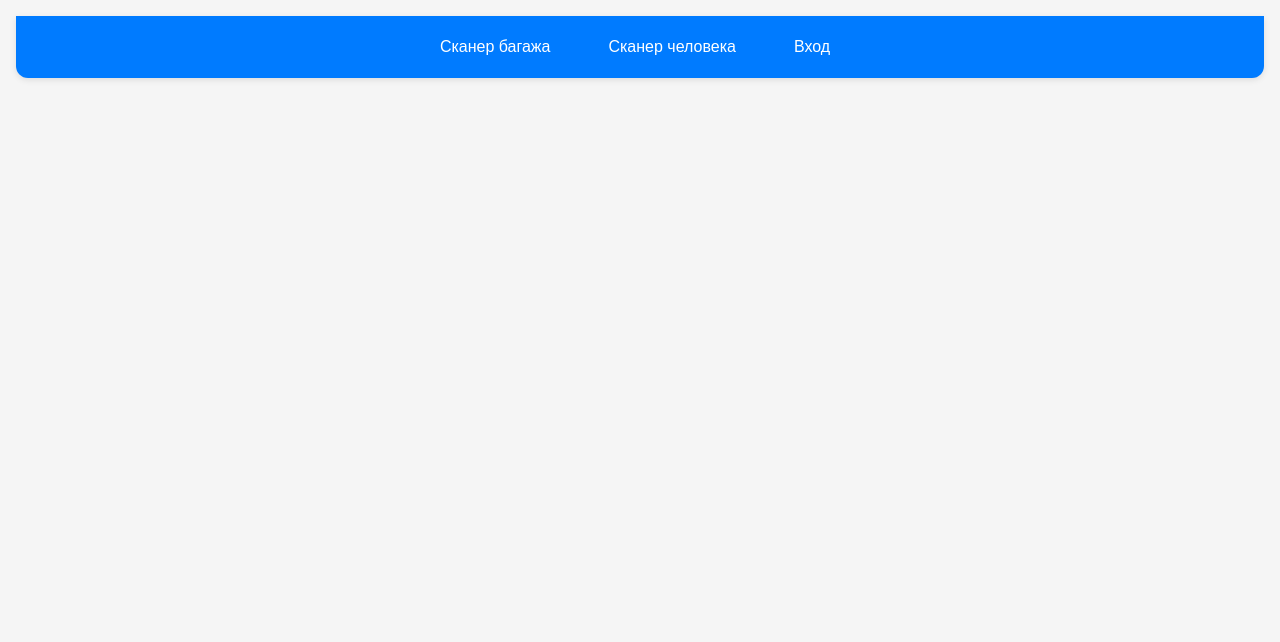
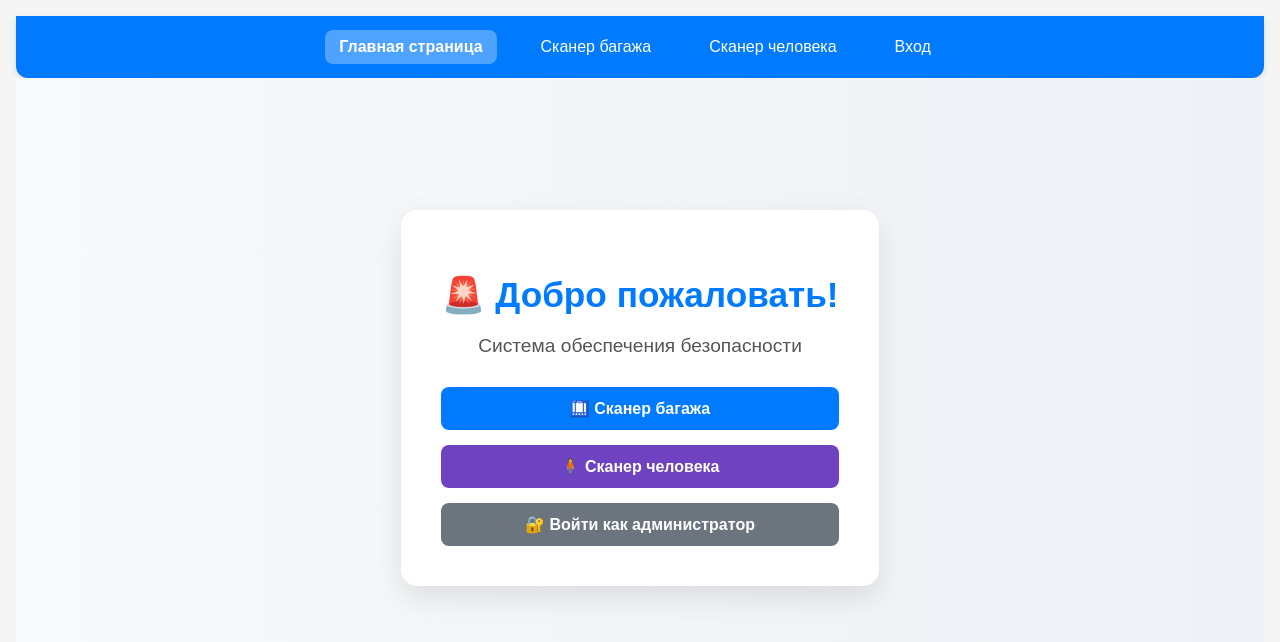
Before and after one commit to b3d0la9ich/Lab1TIMP, a React (Vite) app in the folder frontend/: page / in a window 1280 px wide. Shown: the top 642 px of the page. Built offline with nearby package versions, Linux system fonts and the light colour scheme.

Commit message:
add HomePage

```diff
--- a/frontend/src/App.jsx
+++ b/frontend/src/App.jsx
@@ -1,5 +1,6 @@
 import { Routes, Route, Navigate } from 'react-router-dom';
 import React, { useContext } from 'react';
+import HomePage from './pages/HomePage';
 import Navbar from './components/Navbar';
 import BaggageScanner from './pages/BaggageScanner';
 import PersonScanner from './pages/PersonScanner';
@@ -15,6 +16,7 @@ function App() {
     <div style={{ padding: '1rem', fontFamily: 'Arial, sans-serif' }}>
       <Navbar />
       <Routes>
+        <Route path="/" element={<HomePage />} />
         <Route path="/baggage" element={<BaggageScanner />} />
         <Route path="/person" element={<PersonScanner />} />
         <Route path="/incidents" element={
--- a/frontend/src/components/IncidentList.jsx
+++ b/frontend/src/components/IncidentList.jsx
@@ -1,19 +1,29 @@
 import { useEffect, useState } from 'react';
+import { useNavigate } from 'react-router-dom';
 import axios from 'axios';
 import './IncidentList.css';
 
 export default function IncidentList() {
   const [incidents, setIncidents] = useState([]);
-  const [loading, setLoading] = useState(false); //  Спиннер
-  const [error, setError] = useState(''); //  Сообщения об ошибке
+  const [loading, setLoading] = useState(false);
+  const [error, setError] = useState('');
   const role = localStorage.getItem('role');
   const token = localStorage.getItem('token');
+  const navigate = useNavigate();
+
+  useEffect(() => {
+    if (!token || role !== 'admin') {
+      navigate('/login');
+    }
+    loadData();
+  }, []);
 
   const loadData = async () => {
     setLoading(true);
     setError('');
     try {
       await new Promise(resolve => setTimeout(resolve, 500)); //  тестовая задержка
+
 
       const res = await axios.get('http://localhost:5000/api/incidents');
       setIncidents(res.data);
@@ -25,7 +35,6 @@ export default function IncidentList() {
       setLoading(false);
     }
   };
-
 
   const updateStatus = async (id, newStatus) => {
     try {
@@ -74,18 +83,12 @@ export default function IncidentList() {
     }
   };
 
-  useEffect(() => {
-    loadData();
-  }, []);
-
   return (
     <div className="incident-list">
       <h2>📋 Журнал инцидентов</h2>
 
-      {/* Сообщение об ошибке */}
       {error && <div className="error-message">⚠ {error}</div>}
 
-      {/* Спиннер загрузки */}
       {loading ? (
         <div className="spinner">
           <div className="spinner-circle"></div>
@@ -117,14 +120,11 @@ export default function IncidentList() {
               )}
             </div>
 
-            {role === 'admin' && (
             <div className="buttons">
-                {/* Этап 1: статус новый — кнопка "на проверке" */}
-                {(!i.status || i.status === 'новый') && (
+              {!i.status || i.status === 'новый' ? (
                 <button onClick={() => updateStatus(i.id, 'на проверке')}>🕵 На проверке</button>
-                )}
+              ) : null}
 
-                {/* Этап 2: на проверке — подтверждён / ложная тревога */}
               {i.status === 'на проверке' && (
                 <>
                   <button onClick={() => updateStatus(i.id, 'подтверждён')}>✅ Подтверждён</button>
@@ -132,22 +132,18 @@ export default function IncidentList() {
                 </>
               )}
 
-                {/* Этап 3: подтверждён — задержать */}
               {i.status === 'подтверждён' && !i.resolved && (
                 <button onClick={() => resolveIncident(i.id)}>Задержать!</button>
               )}
 
-                {/* Этап 4: ложная тревога — отпустить */}
               {i.status === 'ложная тревога' && (
                 <button onClick={() => updateStatus(i.id, 'отпущен')}>🚪 Отпустить</button>
               )}
 
-                {/* Кнопка Удалить — ВСЕГДА */}
               <button className="delete" onClick={() => deleteIncident(i.id)}>
                 Удалить
               </button>
             </div>
-            )}
           </div>
         ))
       )}
--- a/frontend/src/components/Navbar.jsx
+++ b/frontend/src/components/Navbar.jsx
@@ -1,16 +1,29 @@
-import { NavLink } from 'react-router-dom';
+import { NavLink, useNavigate } from 'react-router-dom';
 import './Navbar.css';
 import { useContext } from 'react';
 import { AuthContext } from './AuthContext';
 
 export default function Navbar() {
   const { role, logout } = useContext(AuthContext);
+  const navigate = useNavigate();
+
+  const handleLogout = () => {
+    localStorage.removeItem('token');
+    localStorage.removeItem('role');
+    logout(); // сбрасывает контекст
+    navigate('/login');
+  };
 
   return (
     <nav className="navbar">
+      <NavLink to="/" className={({ isActive }) => isActive ? 'nav-link active' : 'nav-link'}>
+        Главная страница
+      </NavLink>
+
       <NavLink to="/baggage" className={({ isActive }) => isActive ? 'nav-link active' : 'nav-link'}>
         Сканер багажа
       </NavLink>
+
       <NavLink to="/person" className={({ isActive }) => isActive ? 'nav-link active' : 'nav-link'}>
         Сканер человека
       </NavLink>
@@ -26,7 +39,7 @@ export default function Navbar() {
           Вход
         </NavLink>
       ) : (
-        <button onClick={logout} className="nav-link">Выйти</button>
+        <button onClick={handleLogout} className="nav-link">Выйти</button>
       )}
     </nav>
   );
--- /dev/null
+++ b/frontend/src/pages/HomePage.css
@@ -0,0 +1,98 @@
+.home-container {
+    text-align: center;
+    padding: 40px;
+    font-family: sans-serif;
+    color: #333;
+  }
+
+  .home-container h1 {
+    font-size: 2em;
+    color: #007bff;
+    margin-bottom: 20px;
+  }
+
+  .home-container ul {
+    list-style: none;
+    padding: 0;
+  }
+
+  .home-container li {
+    margin: 10px 0;
+    font-size: 1.2em;
+  }
+
+  .homepage-wrapper {
+    display: flex;
+    justify-content: center;
+    align-items: center;
+    height: 80vh;
+    background: linear-gradient(to right, #f8f9fa, #eef1f6);
+  }
+
+  .welcome-card {
+    background-color: white;
+    border-radius: 16px;
+    box-shadow: 0 12px 30px rgba(0, 0, 0, 0.1);
+    padding: 40px;
+    text-align: center;
+    max-width: 600px;
+    animation: fadeIn 0.7s ease;
+  }
+
+  .welcome-card h1 {
+    color: #007bff;
+    font-size: 2.2rem;
+    margin-bottom: 10px;
+  }
+
+  .welcome-card p {
+    font-size: 1.2rem;
+    color: #555;
+    margin-bottom: 30px;
+  }
+
+  .actions {
+    display: flex;
+    flex-direction: column;
+    gap: 15px;
+  }
+
+  .btn {
+    padding: 12px 24px;
+    font-size: 1rem;
+    border-radius: 8px;
+    color: white;
+    text-decoration: none;
+    font-weight: bold;
+    transition: transform 0.2s;
+  }
+
+  .btn:hover {
+    transform: scale(1.05);
+  }
+
+  .btn.blue {
+    background-color: #007bff;
+  }
+
+  .btn.purple {
+    background-color: #6f42c1;
+  }
+
+  .btn.green {
+    background-color: #28a745;
+  }
+
+  @keyframes fadeIn {
+    from {
+      opacity: 0;
+      transform: translateY(20px);
+    } to {
+      opacity: 1;
+      transform: translateY(0);
+    }
+  }
+
+  .btn.gray {
+    background-color: #6c757d;
+  }
--- /dev/null
+++ b/frontend/src/pages/HomePage.jsx
@@ -0,0 +1,26 @@
+import React from 'react';
+import './HomePage.css';
+import { Link } from 'react-router-dom';
+
+export default function HomePage() {
+  const role = localStorage.getItem('role');
+
+  return (
+    <div className="homepage-wrapper">
+      <div className="card welcome-card">
+        <h1>🚨 Добро пожаловать!</h1>
+        <p>Система обеспечения безопасности</p>
+        <div className="actions">
+          <Link to="/baggage" className="btn blue">🛄 Сканер багажа</Link>
+          <Link to="/person" className="btn purple">🧍 Сканер человека</Link>
+
+          {role === 'admin' ? (
+            <Link to="/incidents" className="btn green">📋 Журнал инцидентов</Link>
+          ) : (
+            <Link to="/login" className="btn gray">🔐 Войти как администратор</Link>
+          )}
+        </div>
+      </div>
+    </div>
+  );
+}
```
Also changed, not shown: 2 other files (tests, documents, lock files or other folders). Lines whose indentation alone changed are shown as unchanged.
